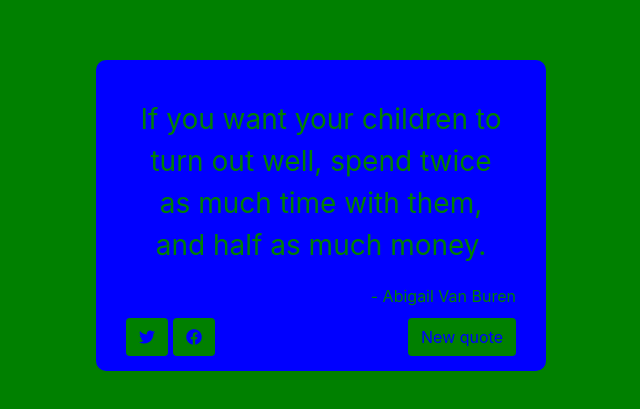
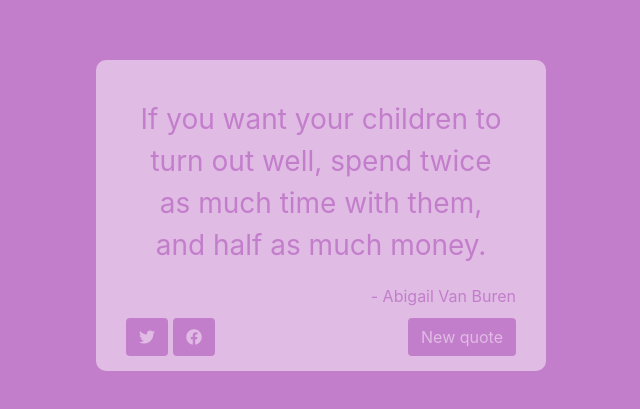
Before and after one commit to Amlaith/quotes, a React app: page / in a window 1280 px wide. Shown: the part 185-594 px from the top of the page, without its empty margins (319-959 px from the left). Built offline with nearby package versions, Linux system fonts and the light colour scheme.

Commit message:
Revert "tests1"

```diff
--- a/src/index.css
+++ b/src/index.css
@@ -6,9 +6,6 @@
   margin: 0;
   padding: 0;
   position: relative;
-  -webkit-transition: all 5s ease;
-  -o-transition: all 5s ease;
-  transition: all 5s ease;
 }
 body{
   height: 100vh;
@@ -20,7 +17,7 @@ body{
   align-items: center;
   text-align: center;
   justify-content: center;
-  background-color: var(--secondary-color);
+  background-color: var(--primary-color);
   font-size: 16px;
 }
 #quote-box {
@@ -31,7 +28,7 @@ body{
     ". . author"
     "share . new";
   box-sizing: border-box;
-  background-color: var(--primary-color);
+  background-color: var(--secondary-color);
   width: 450px;
   padding: 30px 30px 15px;
   border-radius: 10px;
@@ -41,12 +38,12 @@ body{
   grid-area: quote;
   font-size: 28px;
   margin: 8px;
-  color: var(--secondary-color);
+  color: var(--primary-color);
 }
 #author{
   grid-area: author;
   text-align: right;
-  color: var(--secondary-color);
+  color: var(--primary-color);
 }
 #new-quote{
   grid-area: new;
@@ -65,6 +62,12 @@ body{
   margin-right: 5px;
 }
 button{
-  background-color: var(--secondary-color);
-  color: var(--primary-color);
+  background-color: var(--primary-color);
+  color: var(--secondary-color);
 }
+.testt{
+  width: 100px;
+  height: 100px;
+  background-color: #abc;
+  z-index: 100;
+}
--- a/src/index.js
+++ b/src/index.js
@@ -213,8 +213,7 @@ class Quote extends React.Component {
     {
            "quote":"If you can dream it, you can achieve it.","author":"Zig Ziglar"}
     ],
-    // "colors": [['#E0BBE4', '#c37ecb'], ['#957DAD', '#714d94'], ['#D291BC', '#b95b9a'], ['#FEC8D8', '#e587a3'], ['#FFDFD3', '#e6a790']],
-    "colors": [['green', 'blue'],['red', 'orange']],
+    "colors": [['#E0BBE4', '#c37ecb'], ['#957DAD', '#714d94'], ['#D291BC', '#b95b9a'], ['#FEC8D8', '#e587a3'], ['#FFDFD3', '#e6a790']],
     "currentQuote": '',
     "currentAuthor": '',
     "currentColor": 0
@@ -227,11 +226,11 @@ class Quote extends React.Component {
     this.setState({
       "currentQuote": this.state["quotes"][index]["quote"],
       "currentAuthor": this.state["quotes"][index]["author"],
-      "currentColor": (this.state["currentColor"] + 1) % 2
+      "currentColor": (this.state["currentColor"] + 1) % 5
     })
 
-    document.documentElement.style.cssText = `--primary-color: ${this.state["colors"][this.state["currentColor"]][1]}; --secondary-color: ${this.state["colors"][this.state["currentColor"]][0]}`
-    // document.documentElement.style.setProperty("--secondary-color", this.state["colors"][this.state["currentColor"]][0])
+    document.documentElement.style.setProperty("--primary-color", this.state["colors"][this.state["currentColor"]][1])
+    document.documentElement.style.setProperty("--secondary-color", this.state["colors"][this.state["currentColor"]][0])
   }
 
   componentDidMount() {
```
Also changed, not shown: 1 other file.
